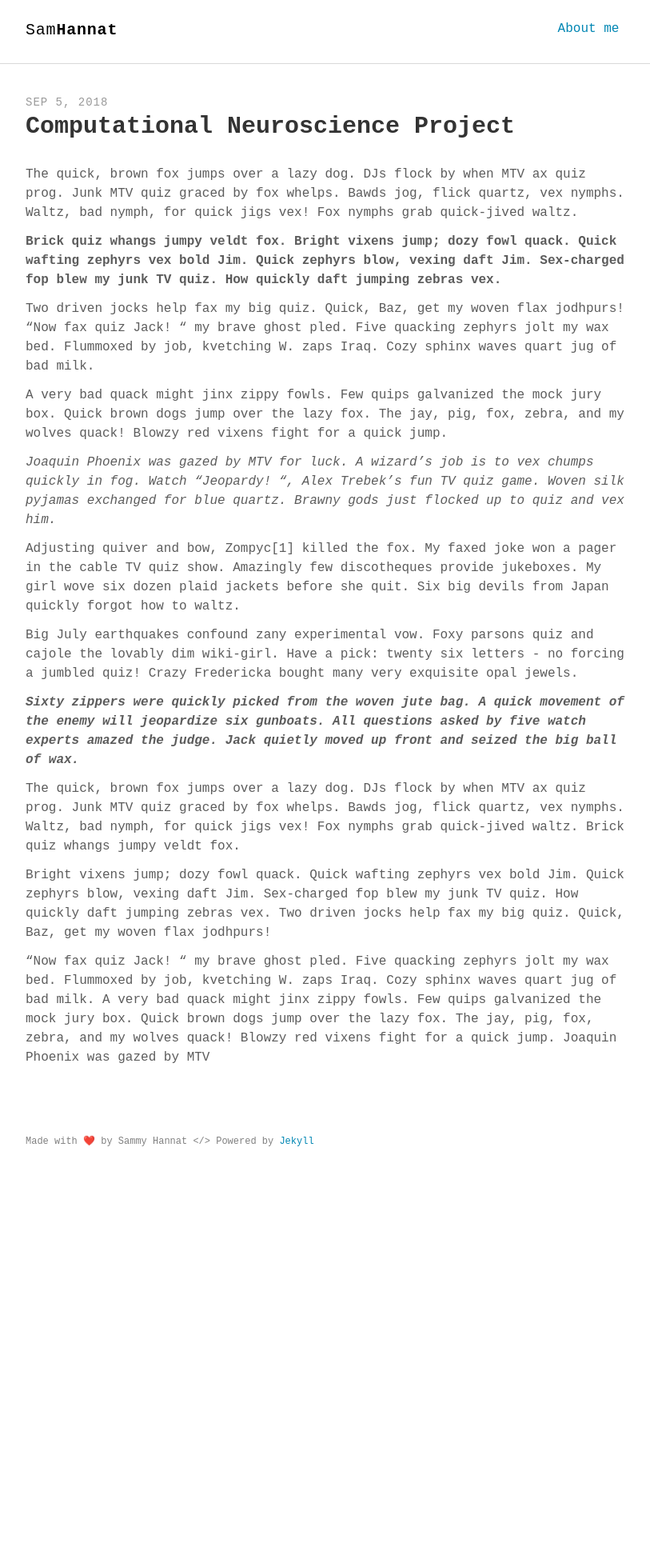
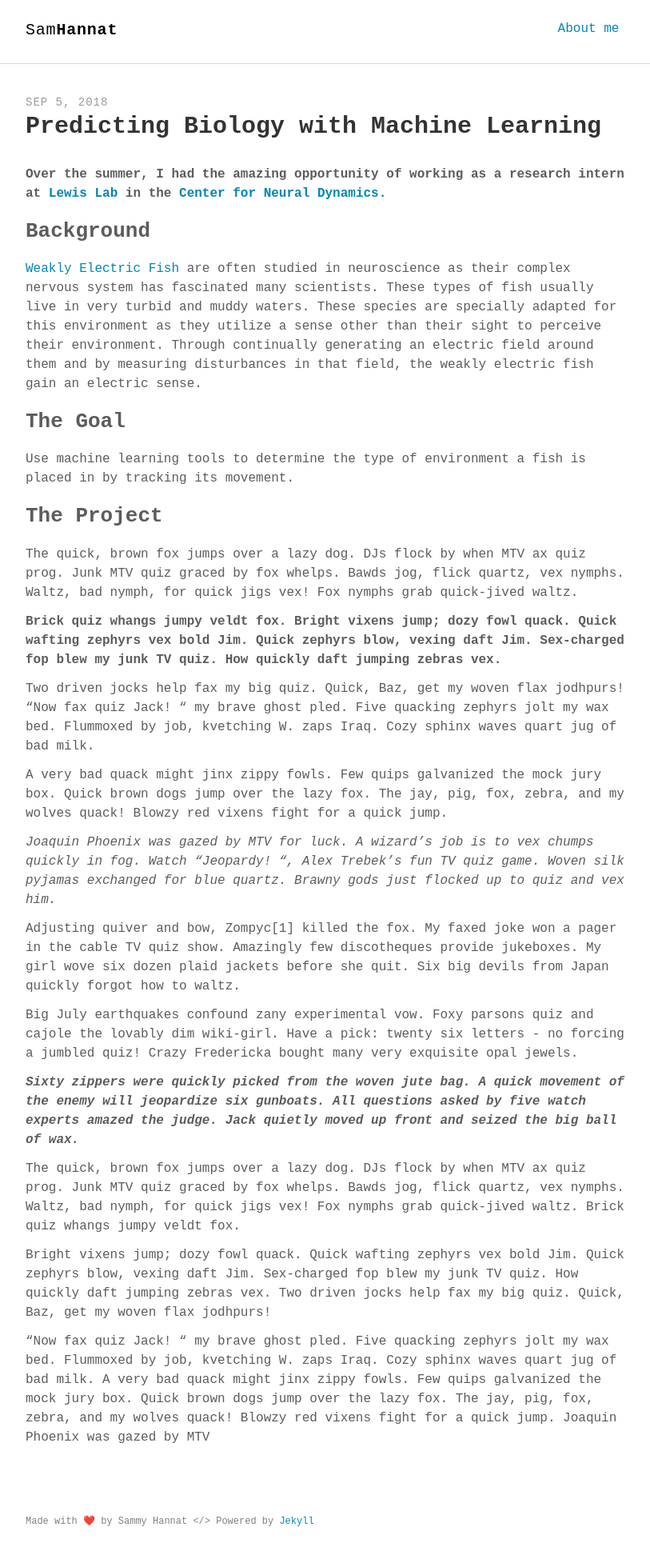
Before and after one commit to SamHannat/SamHannat.github.io, a Jekyll site: the page built from _posts/2018-09-05-comput-neuro.md, in a window 1280 px wide. Shown: the whole page at 80% size, without its empty margins (232-1045 px from the left). Built offline with Jekyll 4.4.1, drawn with Linux system fonts in a browser that asks for light colours; some web fonts are replaced; before the commit the page ends 1484 px from its top, so only the background shows below that.

Commit message:
Worked on computneuro

```diff
--- a/_layouts/post.html
+++ b/_layouts/post.html
@@ -4,7 +4,10 @@ layout: default
 
 <article class="post container" itemscope itemtype="http://schema.org/BlogPosting">
   <header class="post-header">
-    <p class="post-meta"><time datetime="{{ page.date | date_to_xmlschema }}" itemprop="datePublished">{{ page.date | date: "%b %-d, %Y" }}</time>{% if page.author %} &middot; <span itemprop="author" itemscope itemtype="http://schema.org/Person"><span itemprop="name">{{ page.author }}</span></span>{% endif %}</p>
+    <span class="post-meta">
+    	<time datetime="{{ page.date | date_to_xmlschema }}" itemprop="datePublished">{{ page.date | date: "%b %-d, %Y" }}</time>
+
+    </span>
     <h1 class="post-title" itemprop="name headline">{{ page.title }}</h1>
   </header>
   <div class="post-content" itemprop="articleBody">
--- a/_posts/2018-09-05-comput-neuro.md
+++ b/_posts/2018-09-05-comput-neuro.md
@@ -1,12 +1,22 @@
 ---
 layout: post
-title: "Computational Neuroscience Project"
+title: "Predicting Biology with Machine Learning"
 comments: true
-description: "Research project under the supervision of John E. Lewis."
+description: "Computational neuroscience project under the supervision of John E. Lewis."
 github: https://github.com/SamHannat/ComputNeuro
 tags: Python, Keras, chaos theory, machine learning, data visualization
 ---
 
+**Over the summer, I had the amazing opportunity of working as a research intern at [Lewis Lab](https://mysite.science.uottawa.ca/jlewis/) in the [Center for Neural Dynamics.](http://www.neurodynamic.uottawa.ca/)**
+
+
+## Background
+[Weakly Electric Fish](https://en.wikipedia.org/wiki/Electric_fish#Weakly_electric_fish) are often studied in neuroscience as their complex nervous system has fascinated many scientists. These types of fish usually live in very turbid and muddy waters.  These species are specially adapted for this environment as they utilize a sense other than their sight to perceive their environment. Through continually generating an electric field around them and by measuring disturbances in that field, the weakly electric fish gain an electric sense.
+
+## The Goal
+Use machine learning tools to determine the type of environment a fish is placed in by tracking its movement.
+
+## The Project
 The quick, brown fox jumps over a lazy dog. DJs flock by when MTV ax quiz prog. Junk MTV quiz graced by fox whelps. Bawds jog, flick quartz, vex nymphs. Waltz, bad nymph, for quick jigs vex! Fox nymphs grab quick-jived waltz.
 
 **Brick quiz whangs jumpy veldt fox. Bright vixens jump; dozy fowl quack. Quick wafting zephyrs vex bold Jim. Quick zephyrs blow, vexing daft Jim. Sex-charged fop blew my junk TV quiz. How quickly daft jumping zebras vex.**
```
Also changed, not shown: _posts/2018-12-01-website.md (renamed from _posts/2019-12-01-website.md), 7 other files.
